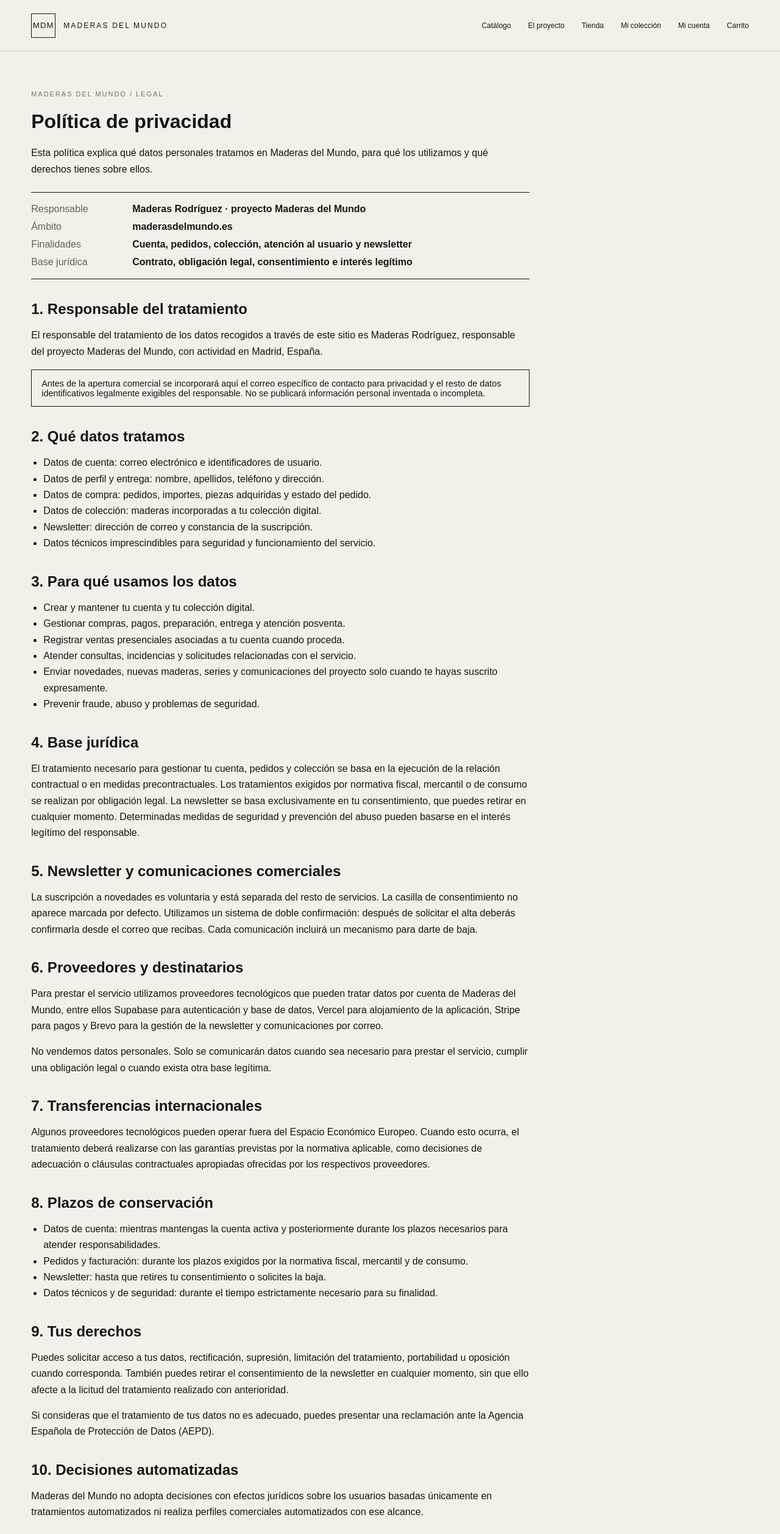
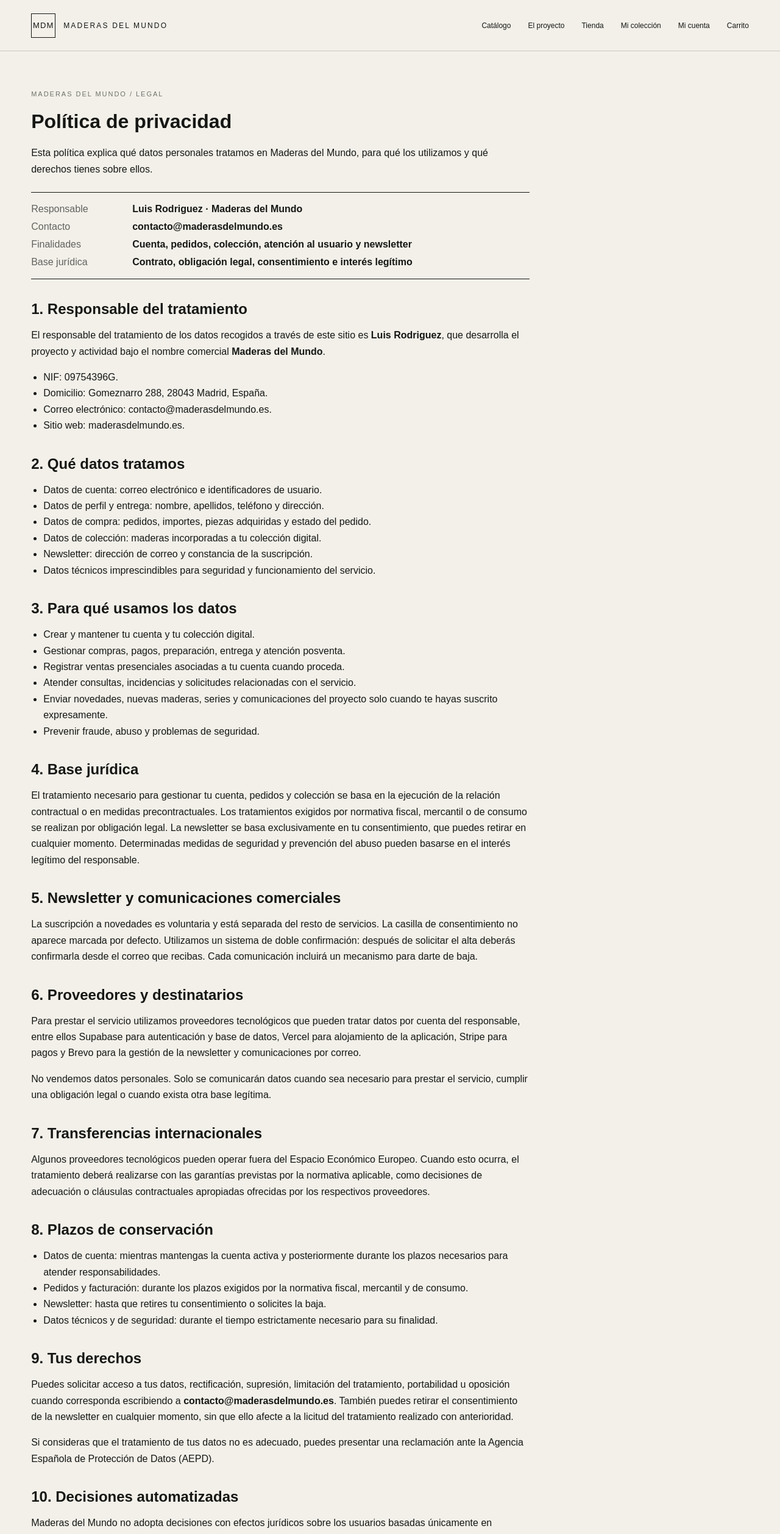
Before and after one commit to luisinko-lasko/maderas-del-mundo, a Next.js app: page /privacidad in a window 1280 px wide. Shown: the top 2516 px of the page at 61% size. Built offline with nearby package versions, Linux system fonts and the light colour scheme; no server answers.

Commit message:
Completar datos legales en politica de privacidad

```diff
--- a/app/privacidad/page.js
+++ b/app/privacidad/page.js
@@ -18,11 +18,11 @@ export default function PrivacidadPage() {
       <div className={styles.summary}>
         <div>
           <span>Responsable</span>
-          <strong>Maderas Rodríguez · proyecto Maderas del Mundo</strong>
+          <strong>Luis Rodriguez · Maderas del Mundo</strong>
         </div>
         <div>
-          <span>Ámbito</span>
-          <strong>maderasdelmundo.es</strong>
+          <span>Contacto</span>
+          <strong>contacto@maderasdelmundo.es</strong>
         </div>
         <div>
           <span>Finalidades</span>
@@ -36,15 +36,16 @@ export default function PrivacidadPage() {
 
       <h2>1. Responsable del tratamiento</h2>
       <p>
-        El responsable del tratamiento de los datos recogidos a través de este sitio
-        es Maderas Rodríguez, responsable del proyecto Maderas del Mundo, con actividad
-        en Madrid, España.
+        El responsable del tratamiento de los datos recogidos a través de este sitio es
+        <strong> Luis Rodriguez</strong>, que desarrolla el proyecto y actividad bajo el
+        nombre comercial <strong>Maderas del Mundo</strong>.
       </p>
-      <div className={styles.pending}>
-        Antes de la apertura comercial se incorporará aquí el correo específico de
-        contacto para privacidad y el resto de datos identificativos legalmente exigibles
-        del responsable. No se publicará información personal inventada o incompleta.
-      </div>
+      <ul>
+        <li>NIF: 09754396G.</li>
+        <li>Domicilio: Gomeznarro 288, 28043 Madrid, España.</li>
+        <li>Correo electrónico: contacto@maderasdelmundo.es.</li>
+        <li>Sitio web: maderasdelmundo.es.</li>
+      </ul>
 
       <h2>2. Qué datos tratamos</h2>
       <ul>
@@ -90,9 +91,9 @@ export default function PrivacidadPage() {
       <h2>6. Proveedores y destinatarios</h2>
       <p>
         Para prestar el servicio utilizamos proveedores tecnológicos que pueden tratar
-        datos por cuenta de Maderas del Mundo, entre ellos Supabase para autenticación y
-        base de datos, Vercel para alojamiento de la aplicación, Stripe para pagos y Brevo
-        para la gestión de la newsletter y comunicaciones por correo.
+        datos por cuenta del responsable, entre ellos Supabase para autenticación y base
+        de datos, Vercel para alojamiento de la aplicación, Stripe para pagos y Brevo para
+        la gestión de la newsletter y comunicaciones por correo.
       </p>
       <p>
         No vendemos datos personales. Solo se comunicarán datos cuando sea necesario para
@@ -118,8 +119,9 @@ export default function PrivacidadPage() {
       <h2>9. Tus derechos</h2>
       <p>
         Puedes solicitar acceso a tus datos, rectificación, supresión, limitación del
-        tratamiento, portabilidad u oposición cuando corresponda. También puedes retirar
-        el consentimiento de la newsletter en cualquier momento, sin que ello afecte a la
+        tratamiento, portabilidad u oposición cuando corresponda escribiendo a
+        <strong> contacto@maderasdelmundo.es</strong>. También puedes retirar el
+        consentimiento de la newsletter en cualquier momento, sin que ello afecte a la
         licitud del tratamiento realizado con anterioridad.
       </p>
       <p>
```
